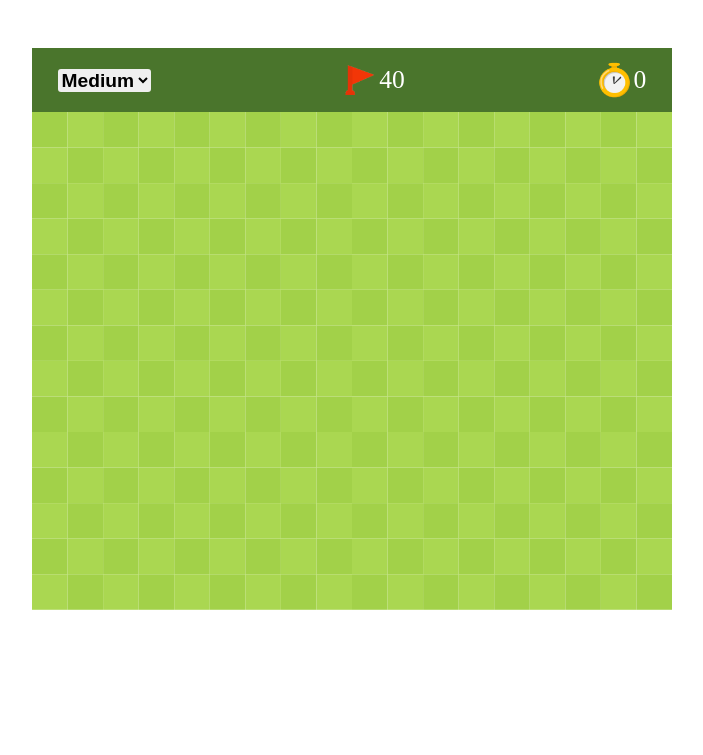
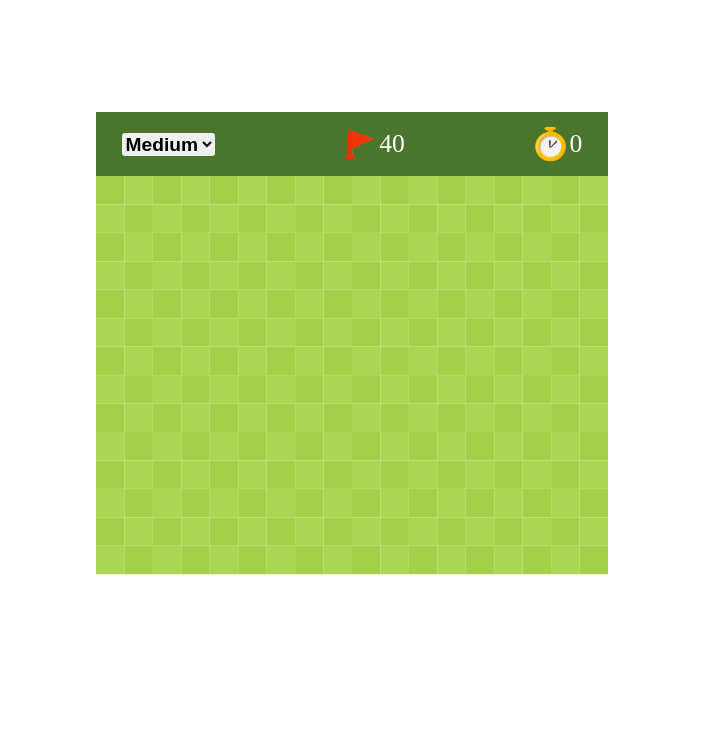
Before and after one commit to JKSchoolAcc28/MinesweeperJS, a website built with Vite: page index.html in a window 1280 px wide. Shown: the whole page, without its empty margins (288-991 px from the left). Built offline with nearby package versions, Linux system fonts and the light colour scheme.

Commit message:
Getting rid of scrolling

```diff
--- a/src/style.css
+++ b/src/style.css
@@ -3,6 +3,8 @@ html
   display: flex;
   align-items: center;
   justify-content: center;
+
+  overflow-y: hidden;
 }
 
 *, :root
@@ -28,12 +30,43 @@ body
   position: relative;
   display: flex;
 
+  width: 50vw;
+  height: 50vw;
+
 }
 
 #app > canvas
 {
+  width: 100%;
+  height: 100%;
+}
+
+#info
+{
+  height: 5vw;
   width: 50vw;
-  height: 50vw;
+
+  background-color: #4a752c;
+  color: white;
+  display: flex;
+  align-items: center;
+  justify-content: space-between;
+
+  padding: 2vw;
+  font-size: 2vw;
+}
+
+@media screen and (min-width: 800px) {
+  #app
+  {
+    width: 40vw;
+    height: 40vw;
+  }
+
+  #info
+  {
+    width: 40vw;
+  }
 }
 
 #overlay
@@ -141,20 +174,6 @@ body
   font-size: 2vw;
 }
 
-#info
-{
-  height: 5vw;
-  width: 50vw;
-
-  background-color: #4a752c;
-  color: white;
-  display: flex;
-  align-items: center;
-  justify-content: space-between;
-
-  padding: 2vw;
-  font-size: 2vw;
-}
 
 #info > div
 {
```
Also changed, not shown: 1 other file.
